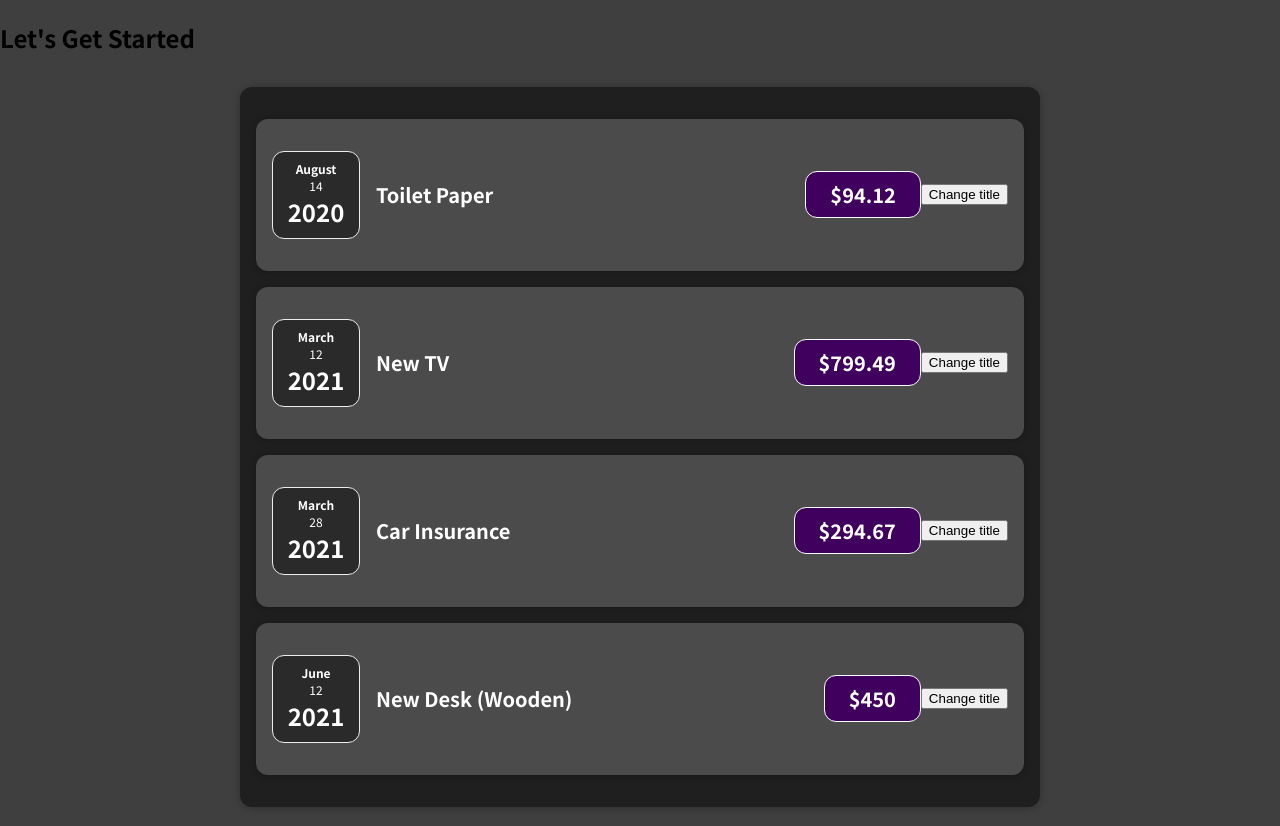
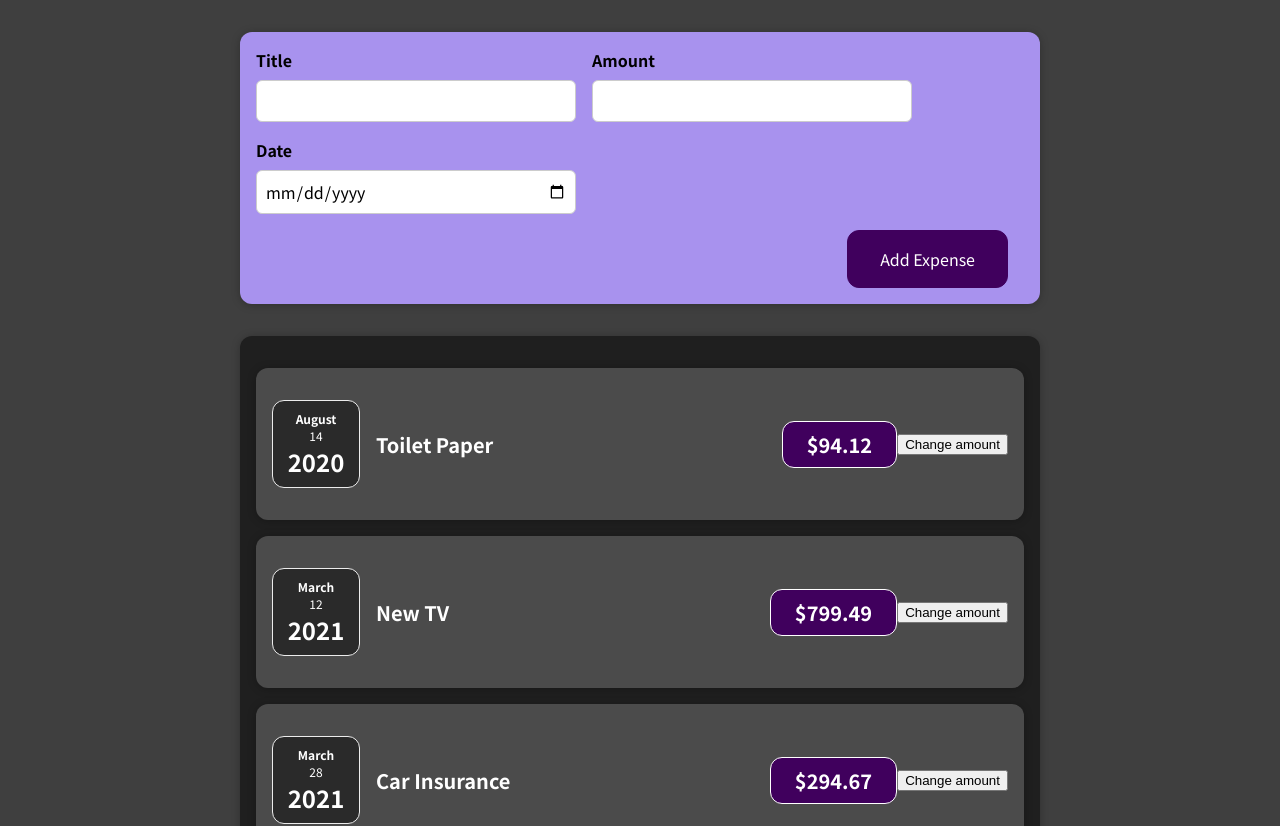
Before and after one commit to leomcg/react-budget-tracker, a React (Create React App) app: page / in a window 1280 px wide. Shown: the top 826 px of the page. Built offline with nearby package versions, Linux system fonts and the light colour scheme.

Commit message:
passing data from child do parent component

```diff
--- a/src/App.js
+++ b/src/App.js
@@ -1,4 +1,5 @@
 import Expenses from "./components/Expenses/Expenses";
+import NewExpense from "./components/NewExpense/NewExpense";
 
 function App() {
   const expenses = [
@@ -24,7 +25,7 @@
   ];
   return (
     <div>
-      <h2>Let's Get Started</h2>
+      <NewExpense/>
       <Expenses expenses={expenses} />
     </div>
   );
--- a/src/components/Expenses/ExpenseItem.js
+++ b/src/components/Expenses/ExpenseItem.js
@@ -1,15 +1,14 @@
+
 import { useState } from 'react';
-
 import './ExpenseItem.css'
 import ExpenseDate from './ExpenseDate';
 import Card from '../UI/Card'
 
 const ExpenseItem = (props) => {
+  const [ amount, setAmount ] = useState(props.amount)
 
- const [title, setTitle] = useState(props.title)
   const clickHandler = () => {
-    setTitle('Updated!')
-    console.log(title)
+    setAmount(200)
   }
 
   return (
@@ -17,10 +16,10 @@
       <div className='expense-item'>
         <ExpenseDate date={props.date} />
         <div className='expense-item__description'>
-          <h2>{title}</h2>
-          <div className='expense-item__price'>${props.amount}</div>
+          <h2>{props.title}</h2>
+          <div className='expense-item__price'>${amount}</div>
         </div>
-        <button onClick={clickHandler}>Change title</button>
+        <button onClick={clickHandler}>Change amount</button>
       </div>
     </Card>
   );
--- /dev/null
+++ b/src/components/NewExpense/ExpenseForm.css
@@ -0,0 +1,26 @@
+.new-expense__controls {
+  display: flex;
+  flex-wrap: wrap;
+  gap: 1rem;
+  margin-bottom: 1rem;
+  text-align: left;
+}
+
+.new-expense__control label {
+  font-weight: bold;
+  margin-bottom: 0.5rem;
+  display: block;
+}
+
+.new-expense__control input {
+  font: inherit;
+  padding: 0.5rem;
+  border-radius: 6px;
+  border: 1px solid #ccc;
+  width: 20rem;
+  max-width: 100%;
+}
+
+.new-expense__actions {
+  text-align: right;
+}
--- /dev/null
+++ b/src/components/NewExpense/ExpenseForm.js
@@ -0,0 +1,73 @@
+import { useState } from 'react'
+import './ExpenseForm.css'
+
+const ExpenseForm = (props) => {
+  const [enteredTitle, setEnteredTitle] = useState('')
+  const [enteredAmount, setEnteredAmount] = useState('')
+  const [enteredDate, setEnteredDate] = useState('')
+  // const [userInput, setUserInput] = useState({
+  //   enteredTitle: '',
+  //   enteredAmount: '',
+  //   enteredDate: ''
+  // })
+
+  const titleChangeHandler = (event) => {
+    // USE FUNCTION SINTAX BECAUSE REACT "SCHEDULES" STATE UPDATES. THIS IS WAY IS SAFER
+    // BECAUSE IT ENSURES YOU ALWAYS GET THE UPDATED VERSION OF THE STATE
+    // USE THIS SINTAX WHENEVER YOU NEED THE PREVIOUS STATE TO UPDATE STATE
+    // setUserInput((prevState) => {
+    //   return {
+    //     ...prevState,
+    //     enteredTitle: event.target.value
+    //   }
+    // })
+    setEnteredTitle(event.target.value)
+  }
+
+  const amountChangeHandler = (event) => {
+    setEnteredAmount(event.target.value)
+
+  }
+
+  const dateChangeHandler = (event) => {
+    setEnteredDate(event.target.value)
+  }
+
+  const submitHandler = (event) => {
+    event.preventDefault();
+
+    const expenseData = {
+      title: enteredTitle,
+      amount: enteredAmount,
+      date: new Date(enteredDate)
+    }
+
+    // PASSING DATA FROM CHILD COMPONENT TO PARENT COMPONENT:
+    props.onSaveExpenseData(expenseData)
+    setEnteredTitle('')
+    setEnteredAmount('')
+    setEnteredDate('')
+  }
+
+  return <form onSubmit={submitHandler}>
+    <div className='new-expense__controls'>
+      <div className="new-expense__control">
+        <label>Title</label>
+        <input type="text" value={enteredTitle} onChange={titleChangeHandler}/>
+      </div>
+      <div className="new-expense__control">
+        <label>Amount</label>
+        <input type="number" value={enteredAmount} min='0.01' step='0.01' onChange={amountChangeHandler}/>
+      </div>
+      <div className="new-expense__control">
+        <label>Date</label>
+        <input type="date" value={enteredDate}  min='2019-01-01' max='2022-12-31' onChange={dateChangeHandler}/>
+      </div>
+    </div>
+    <div className="new-expense__actions">
+      <button type="submit">Add Expense</button>
+    </div>
+  </form>
+}
+
+export default ExpenseForm
--- /dev/null
+++ b/src/components/NewExpense/NewExpense.css
@@ -0,0 +1,38 @@
+.new-expense {
+  background-color: #a892ee;
+  padding: 1rem;
+  margin: 2rem auto;
+  width: 50rem;
+  max-width: 95%;
+  border-radius: 12px;
+  text-align: center;
+  box-shadow: 0 1px 8px rgba(0, 0, 0, 0.25);
+}
+
+.new-expense button {
+  font: inherit;
+  cursor: pointer;
+  padding: 1rem 2rem;
+  border: 1px solid #40005d;
+  background-color: #40005d;
+  color: white;
+  border-radius: 12px;
+  margin-right: 1rem;
+}
+
+.new-expense button:hover,
+.new-expense button:active {
+  background-color: #510674;
+  border-color: #510674;
+}
+
+.new-expense button.alternative {
+  color: #220131;
+  border-color: transparent;
+  background-color: transparent;
+}
+
+.new-expense button.alternative:hover,
+.new-expense button.alternative:active {
+  background-color: #ddb3f8;
+}
--- /dev/null
+++ b/src/components/NewExpense/NewExpense.js
@@ -0,0 +1,23 @@
+import React from 'react'
+import ExpenseForm from './ExpenseForm'
+
+import './NewExpense.css'
+
+const NewExpense = () => {
+  const saveExpenseDataHandler = (enteredExpenseData) => {
+    const expenseData = {
+      ...enteredExpenseData
+    }
+
+    console.log('new-expense: ', expenseData)
+  }
+
+
+  return (
+    <div className="new-expense">
+      <ExpenseForm onSaveExpenseData={saveExpenseDataHandler} />
+    </div>
+  )
+}
+
+export default NewExpense
```
